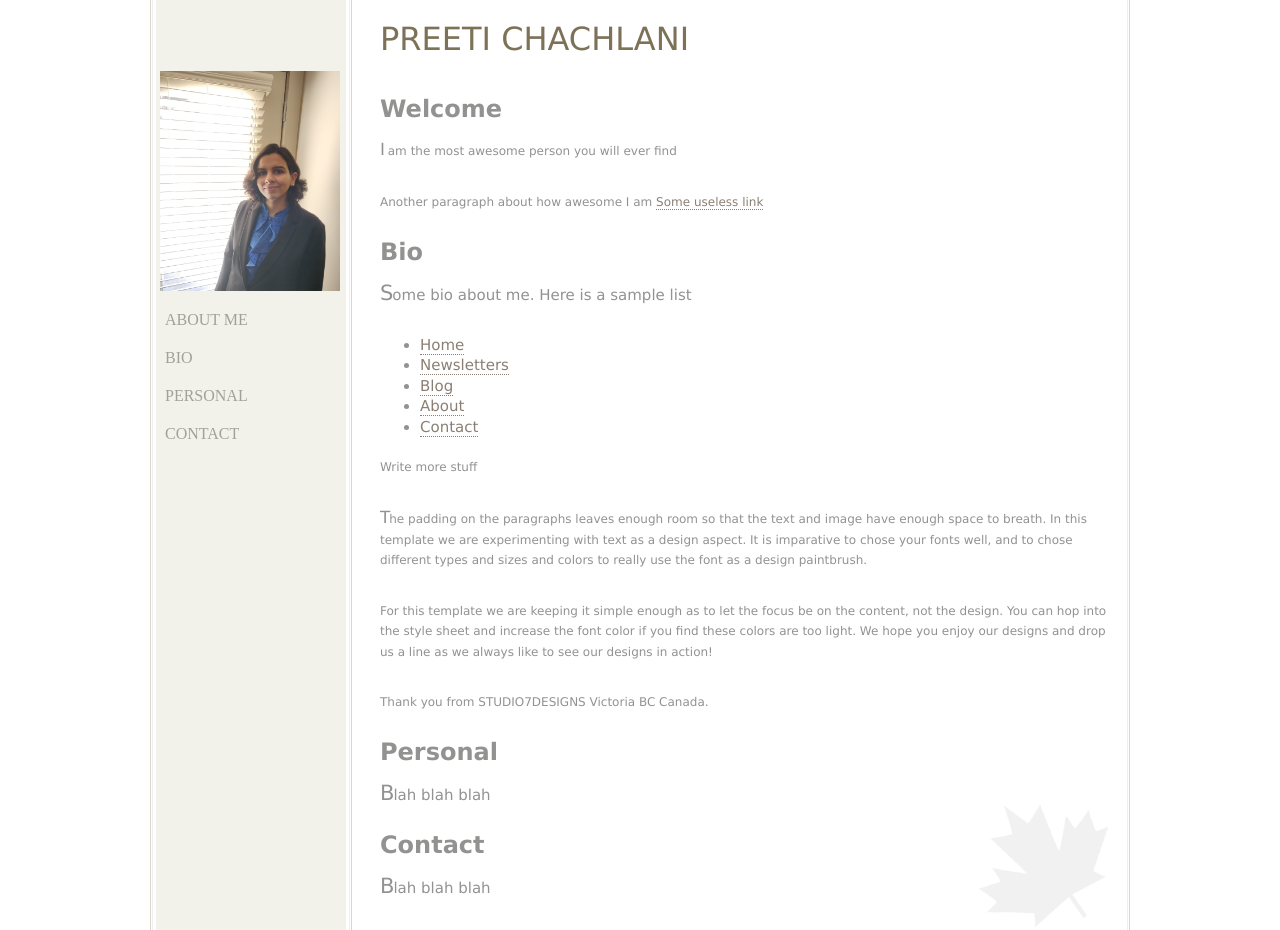
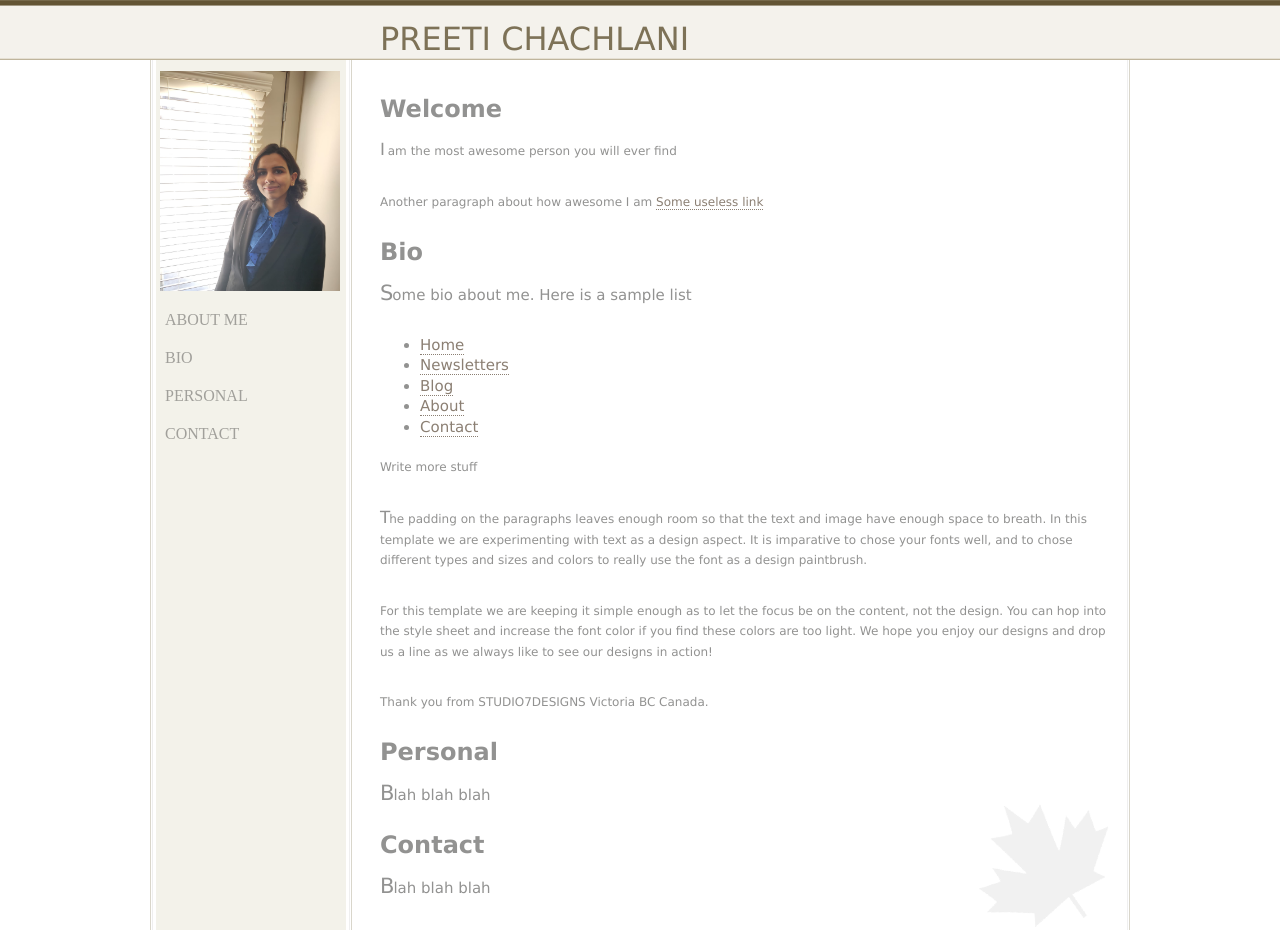
Before and after one commit to pchachlani/pchachlani.github.io, a plain HTML site: page index.html in a window 1280 px wide. Shown: the top 930 px of the page. Drawn offline with Linux system fonts and the light colour scheme.

Commit message:
Update main.css

```diff
--- a/css/main.css
+++ b/css/main.css
@@ -46,7 +46,7 @@ div#outer-wrapper {
 	background: url(../images/body-bkg.gif) repeat-y top center;
 }
 div#inner-wrapper {
-	/*background: url(../images/header-bkg.gif) repeat-x;*/
+	background: url(../images/header-bkg.gif) repeat-x;
 	background-size: 14px;
 /* 	height: 500px; */
 }
```
